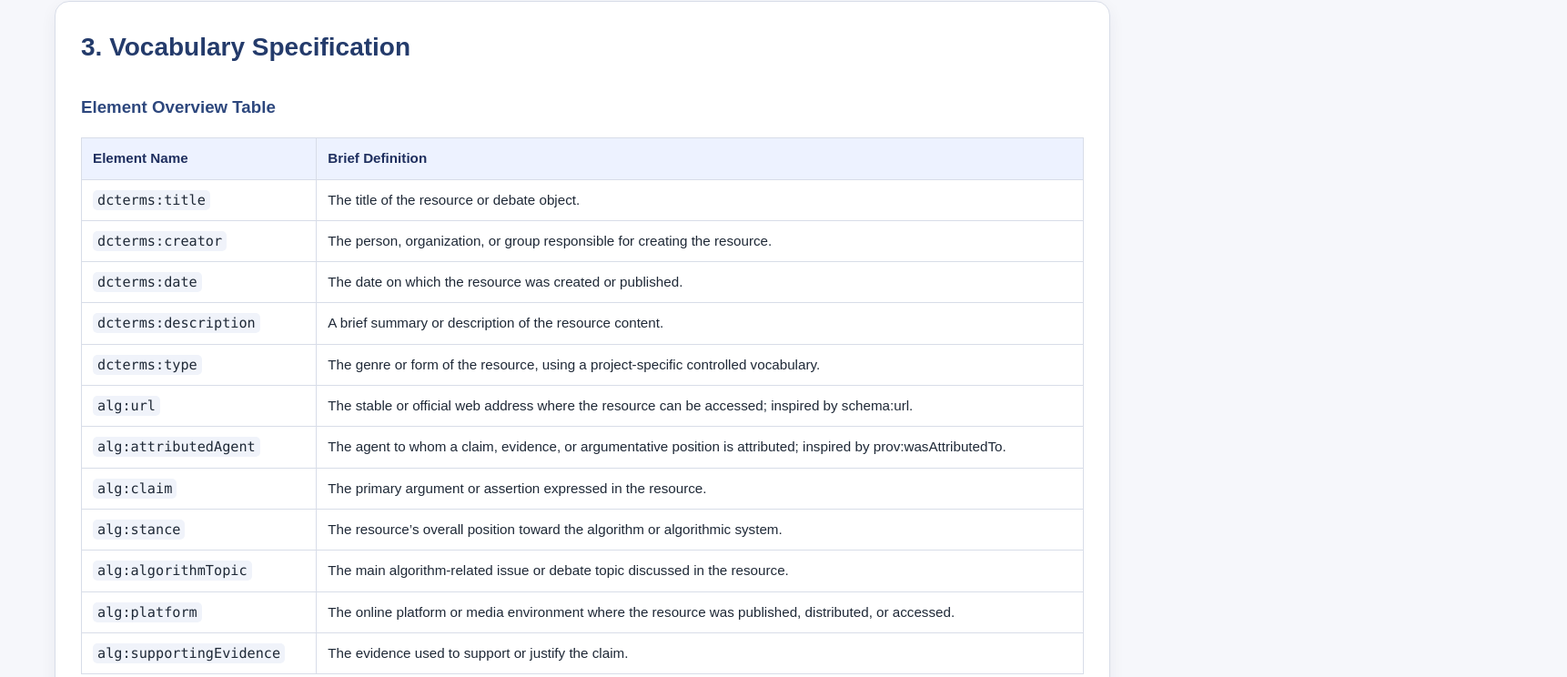
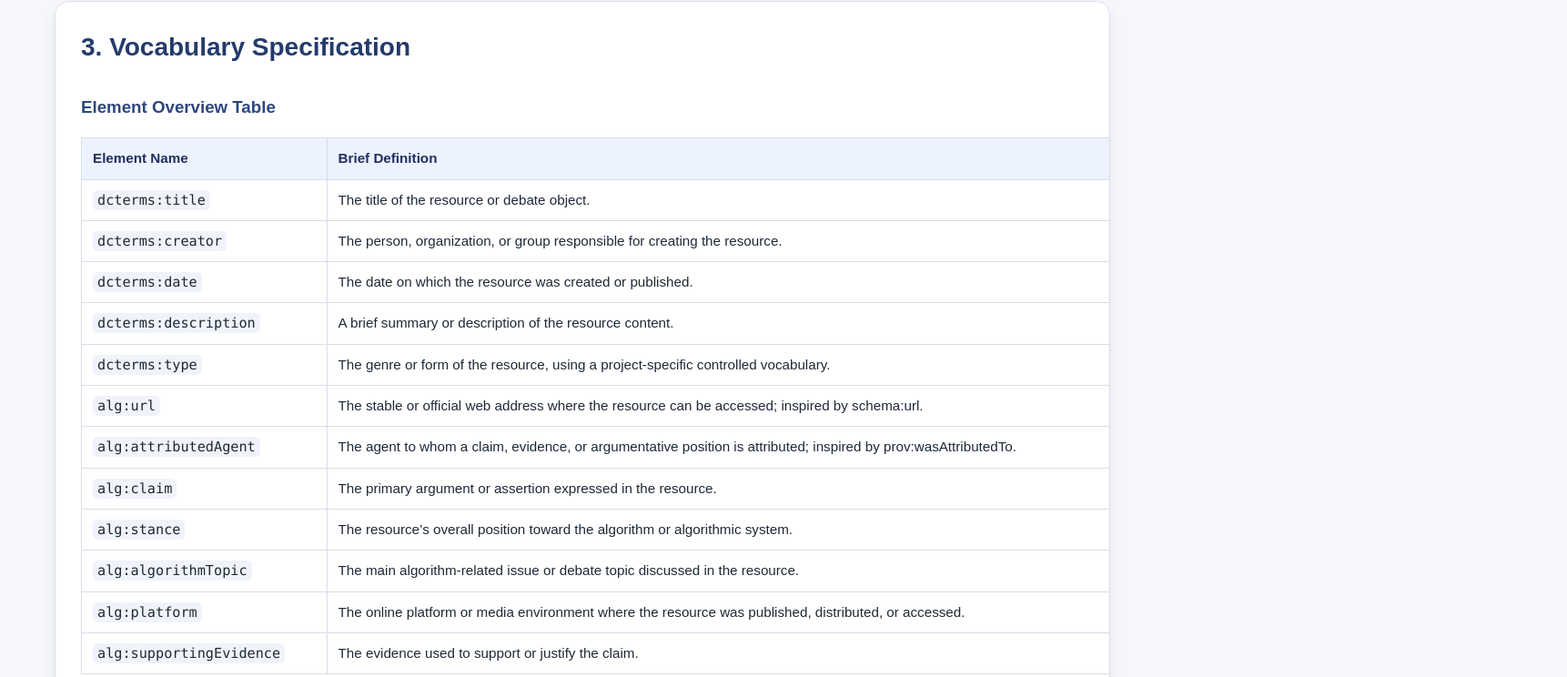
Before and after one commit to 01094677586a-gif/algorithm-debate-schema, a plain HTML site: page index.html in a window 1280 px wide. Shown: the part 1843-2587 px from the top of the page at 91% size, 1722 px wide, since content can reach past the window. Drawn offline with Linux system fonts and the light colour scheme.

Commit message:
Add styles for vocabulary table overflow handling
Added CSS styles to prevent vocabulary tables from overflowing the page.

```diff
--- a/index.html
+++ b/index.html
@@ -55,6 +55,21 @@
       border-radius: 0;
       display: block;
       white-space: pre;
+    }
+
+    /* Prevent wide vocabulary tables from overflowing the page */
+    #vocabulary {
+      overflow-x: auto;
+    }
+
+    #vocabulary table {
+      min-width: 1150px;
+    }
+
+    #vocabulary th,
+    #vocabulary td {
+      word-break: normal;
+      overflow-wrap: normal;
     }
   </style>
 </head>
```
